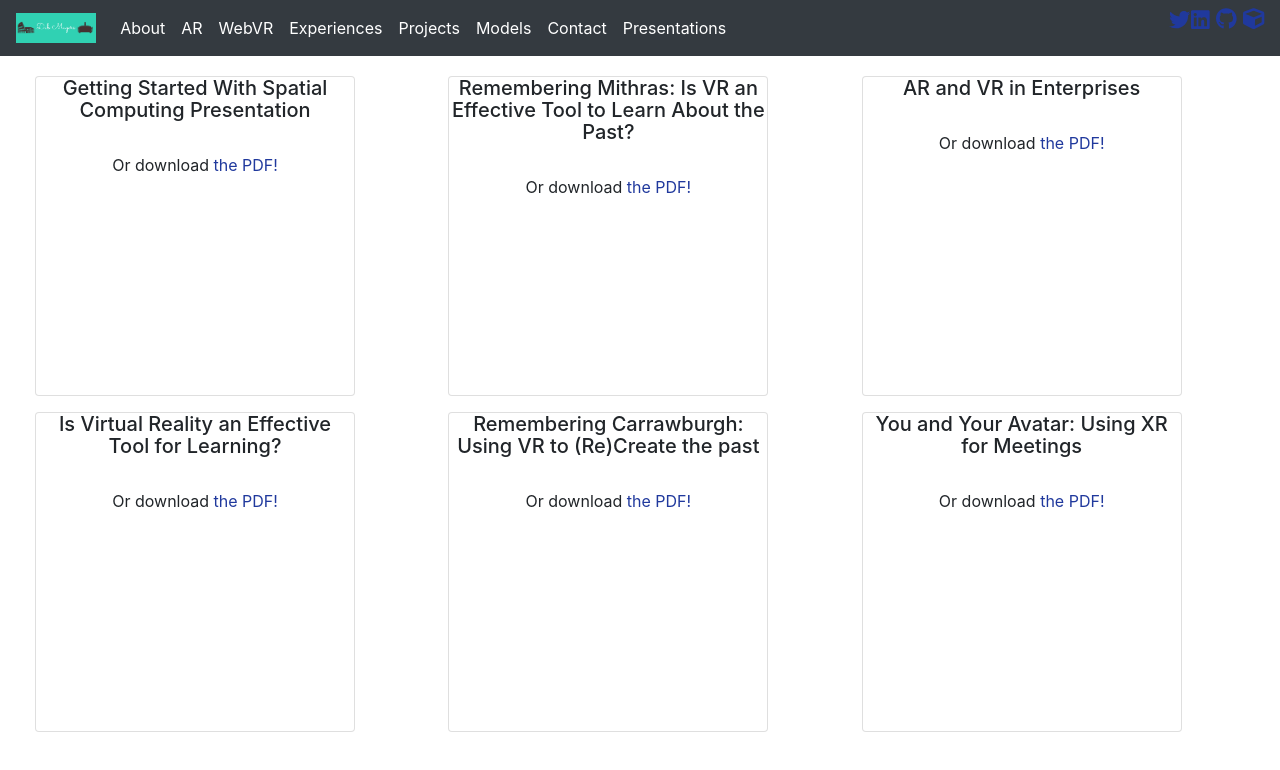
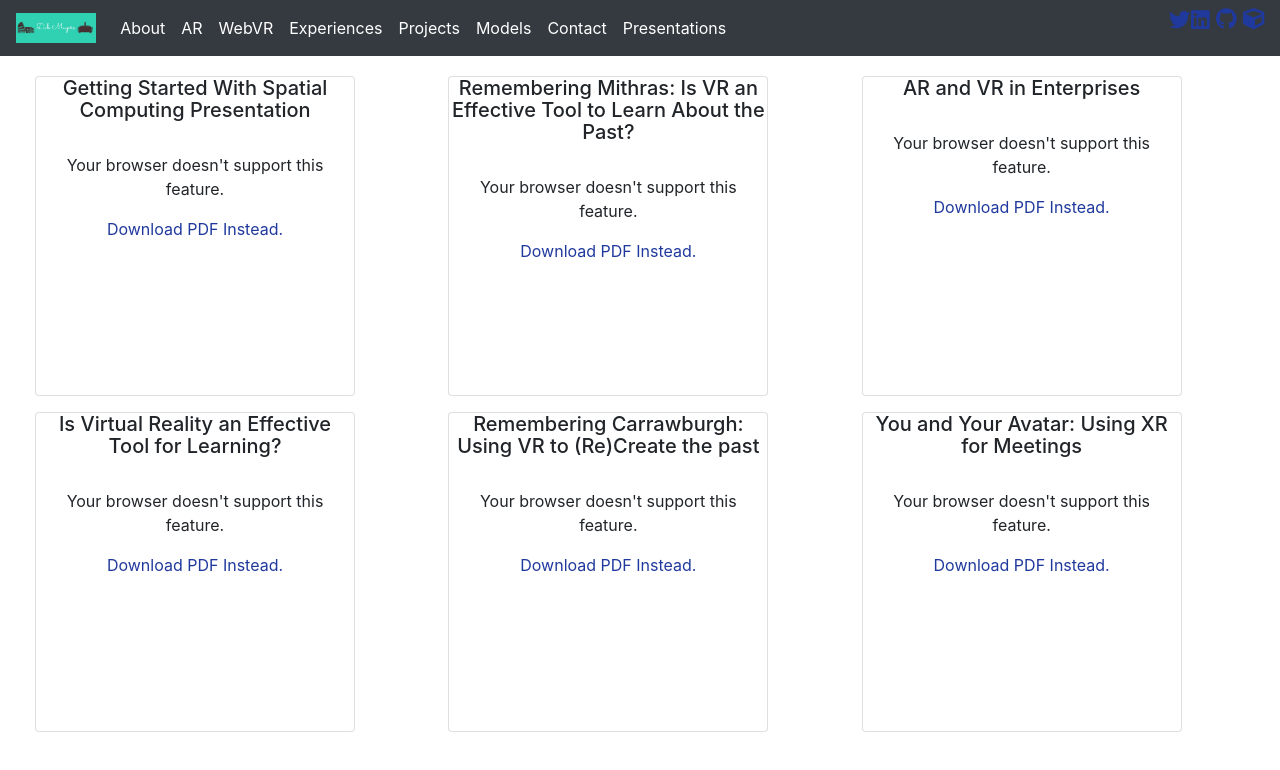
Before and after one commit to dmayers340/debmayers_react, a React (Create React App) app: page /presentations in a window 1280 px wide. Shown: the top 770 px of the page. Built offline with nearby package versions, Linux system fonts and the light colour scheme.

Commit message:
Changed presetnation

```diff
--- a/src/Components/Presentations.js
+++ b/src/Components/Presentations.js
@@ -3,14 +3,14 @@ import { Col, Card, Row } from 'react-bootstrap';
 
 export const Presentations = () => {
     return (
-        <>
         <Row>
             <Col>
                 <Card style={{ width: '20rem', height: '20rem', marginBottom: '1rem' }}>
                     <Card.Title>Getting Started With Spatial Computing Presentation</Card.Title>
                     <Card.Body>
                         <object data="doc/GettingStartedWithSpatialComputing.pdf" type="application/pdf" width="100%" height="100%">
-                                <p>Or download <a href="doc/GettingStartedWithSpatialComputing.pdf">the PDF!</a></p>
+                            <p>Your browser doesn't support this feature.</p>
+                            <a href="doc/GettingStartedWithSpatialComputing.pdf">Download PDF Instead.</a>
                         </object>
                     </Card.Body>
                 </Card>
@@ -21,7 +21,8 @@ export const Presentations = () => {
                     <Card.Title>Remembering Mithras: Is VR an Effective Tool to Learn About the Past?</Card.Title>
                     <Card.Body>
                         <object data="doc/Mayers_RememberingMithras_TRAC_Final.pdf" type="application/pdf" width="100%" height="100%">
-                                <p>Or download <a href="doc/Mayers_RememberingMithras_TRAC_Final.pdf">the PDF!</a></p>
+                            <p>Your browser doesn't support this feature.</p>
+                            <a href="doc/Mayers_RememberingMithras_TRAC_Final.pdf">Download PDF Instead.</a>
                         </object>
                     </Card.Body>
                 </Card>
@@ -32,7 +33,8 @@ export const Presentations = () => {
                     <Card.Title>AR and VR in Enterprises</Card.Title>
                     <Card.Body>
                         <object data="doc/Mayers_AR_VR_Enterprises.pdf" type="application/pdf" width="100%" height="100%">
-                                <p>Or download <a href="doc/Mayers_AR_VR_Enterprises.pdf">the PDF!</a></p>
+                            <p>Your browser doesn't support this feature.</p>
+                            <a href="doc/Mayers_AR_VR_Enterprises.pdf">Download PDF Instead.</a>
                         </object>
                     </Card.Body>
                 </Card>
@@ -44,7 +46,8 @@ export const Presentations = () => {
 
                     <Card.Body>
                         <object data="doc/Mayers_LearningAndVR.pdf" type="application/pdf" width="100%" height="100%">
-                                <p>Or download <a href="doc/Mayers_LearningAndVR.pdf">the PDF!</a></p>
+                            <p>Your browser doesn't support this feature.</p>
+                            <a href="doc/Mayers_LearningAndVR.pdf">Download PDF Instead.</a>
                         </object>
                     </Card.Body>
                 </Card>
@@ -56,7 +59,8 @@ export const Presentations = () => {
 
                     <Card.Body>
                         <object data="doc/Mayers_RecreatingThePastUsingSensoryFeedback.pdf" type="application/pdf" width="100%" height="100%">
-                                <p>Or download <a href="doc/Mayers_RecreatingThePastUsingSensoryFeedback.pdf">the PDF!</a></p>
+                            <p>Your browser doesn't support this feature.</p>
+                            <a href="doc/Mayers_RecreatingThePastUsingSensoryFeedback.pdf">Download PDF Instead.</a>
                         </object>
                     </Card.Body>
                 </Card>
@@ -67,13 +71,12 @@ export const Presentations = () => {
                     <Card.Title>You and Your Avatar: Using XR for Meetings</Card.Title>
                     <Card.Body>
                         <object data="doc/Mayers_You_And_Your_Avatar.pdf" type="application/pdf" width="100%" height="100%">
-                                <p>Or download <a href="doc/Mayers_You_And_Your_Avatar.pdf">the PDF!</a></p>
+                            <p>Your browser doesn't support this feature.</p>
+                            <a href="doc/Mayers_You_And_Your_Avatar.pdf">Download PDF Instead.</a>
                         </object>
                     </Card.Body>
                 </Card>
             </Col>
         </Row>
-
-        </>
     )
 }
```
Lines whose indentation alone changed are shown as unchanged.
